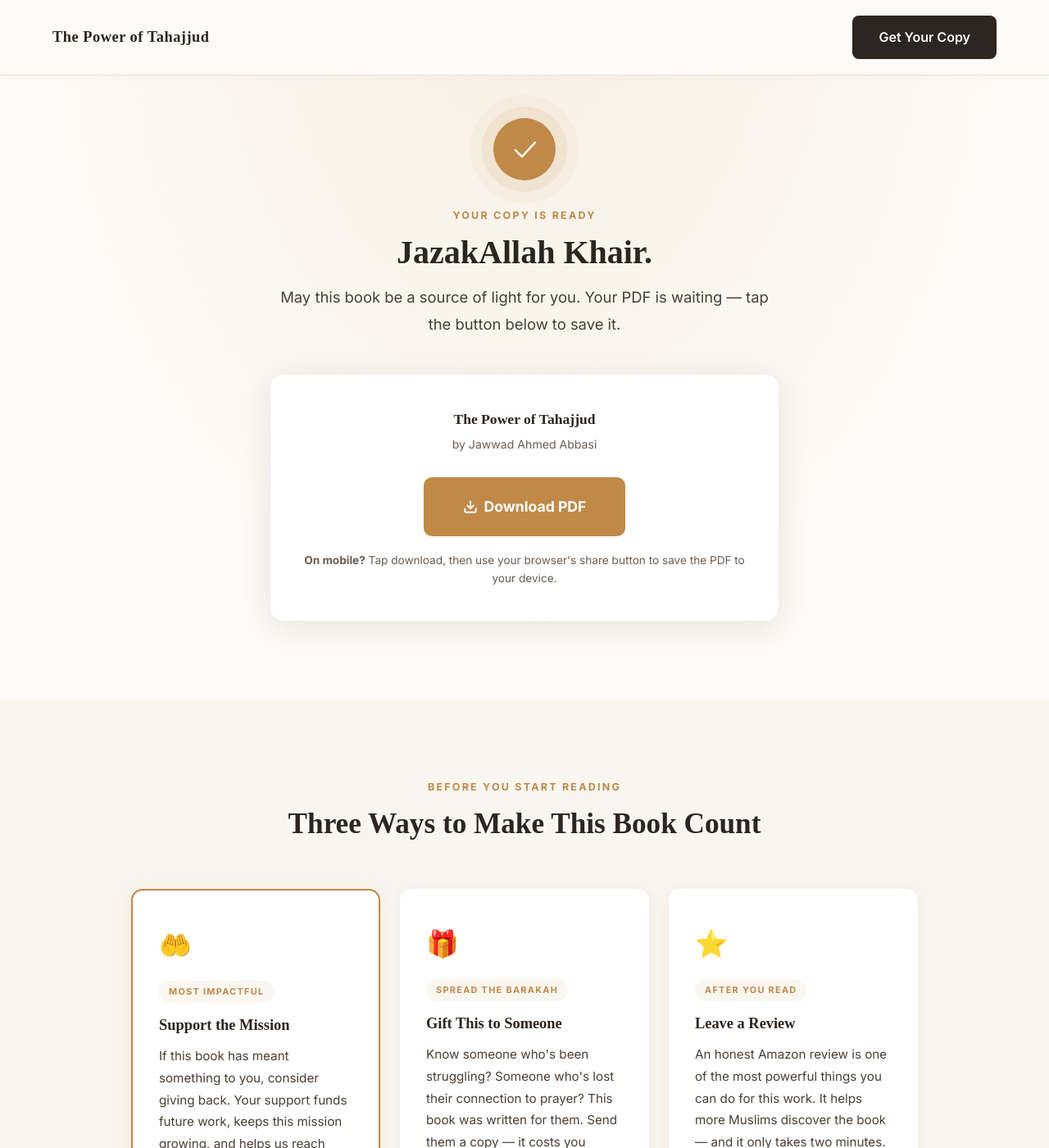
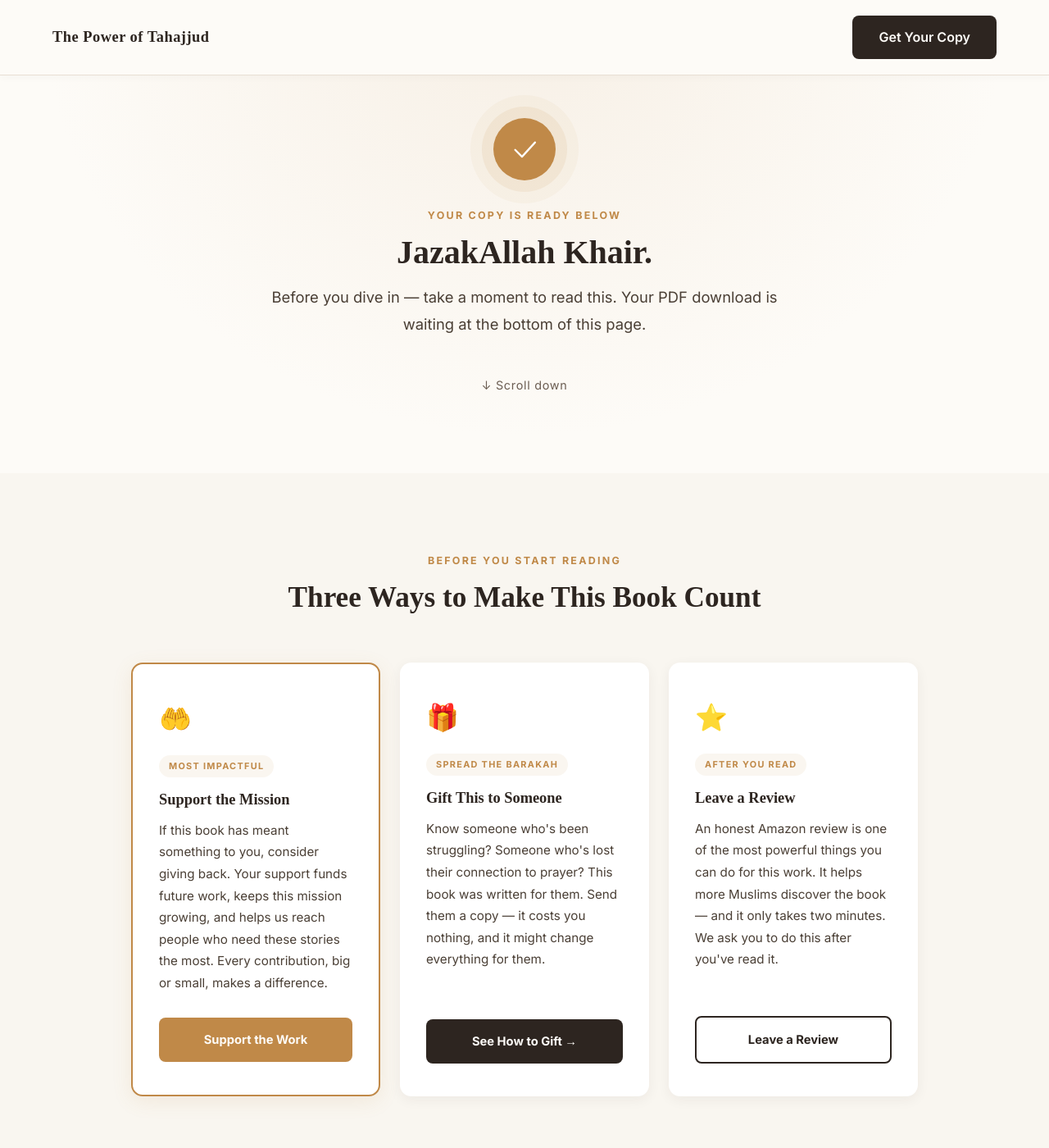
Before and after one commit to Omnitryx-Inc/tahajjud-fe-main, a Jekyll site: the page built from pages/download.html, in a window 1280 px wide and 1400 px high. Shown: the whole window at 82% size. Built offline with Jekyll 4.4.1, drawn with Linux system fonts in a browser that asks for light colours; some web fonts are replaced; some of the changed text lies outside the part shown.

Commit message:
adjustments-downlaod page

```diff
--- a/pages/download.html
+++ b/pages/download.html
@@ -375,17 +375,6 @@
     transform: translateY(-1px);
 }
 
-.gift-btn-outline {
-    background: transparent;
-    color: var(--text-dark);
-    border: 2px solid var(--beige-warm);
-}
-
-.gift-btn-outline:hover {
-    border-color: var(--text-dark);
-    transform: translateY(-1px);
-}
-
 @media (max-width: 620px) {
     .gift-options {
         grid-template-columns: 1fr;
@@ -462,6 +451,64 @@
     font-style: italic;
 }
 
+/* ── Scroll hint ── */
+.dl-scroll-hint {
+    margin-top: 2rem;
+    font-size: 0.9rem;
+    color: var(--text-light);
+    letter-spacing: 0.05em;
+    animation: bob 2s ease-in-out infinite;
+}
+
+@keyframes bob {
+    0%, 100% { transform: translateY(0); }
+    50%       { transform: translateY(5px); }
+}
+
+/* ── Bottom Download ── */
+.dl-final-section {
+    padding: 5rem 5%;
+    background: var(--cream-light);
+    text-align: center;
+}
+
+.dl-final-inner {
+    max-width: 520px;
+    margin: 0 auto;
+}
+
+.dl-final-label {
+    font-size: 0.78rem;
+    font-weight: 700;
+    letter-spacing: 0.18em;
+    text-transform: uppercase;
+    color: var(--gold-primary);
+    margin-bottom: 0.75rem;
+}
+
+.dl-final-title {
+    font-family: "Allrounder Monument Test", serif;
+    font-size: clamp(1.5rem, 4vw, 2.2rem);
+    color: var(--text-dark);
+    font-weight: 700;
+    line-height: 1.2;
+    margin-bottom: 0.6rem;
+}
+
+.dl-final-sub {
+    font-size: 0.95rem;
+    color: var(--text-medium);
+    line-height: 1.7;
+    margin-bottom: 2rem;
+}
+
+.dl-final-card {
+    background: var(--white);
+    border-radius: 16px;
+    padding: 2.5rem 2rem;
+    box-shadow: 0 8px 40px rgba(45, 37, 32, 0.1);
+}
+
 /* ── Closing Dua ── */
 .dua-section {
     padding: 5rem 5%;
@@ -497,25 +544,13 @@
             </svg>
         </div>
 
-        <p class="dl-eyebrow">Your copy is ready</p>
+        <p class="dl-eyebrow">Your copy is ready below</p>
         <h1 class="dl-title">JazakAllah Khair.</h1>
         <p class="dl-subtitle">
-            May this book be a source of light for you. Your PDF is waiting — tap the button below to save it.
+            Before you dive in — take a moment to read this.
+            Your PDF download is waiting at the bottom of this page.
         </p>
-
-        <div class="dl-card">
-            <p class="dl-book-name">The Power of Tahajjud</p>
-            <p class="dl-book-author">by Jawwad Ahmed Abbasi</p>
-
-            <a href="/assets/pdf/The_Power_of_Tahajjud.pdf" download class="dl-btn">
-                <svg viewBox="0 0 24 24"><path d="M21 15v4a2 2 0 0 1-2 2H5a2 2 0 0 1-2-2v-4"/><polyline points="7 10 12 15 17 10"/><line x1="12" y1="15" x2="12" y2="3"/></svg>
-                Download PDF
-            </a>
-
-            <p class="dl-mobile-tip">
-                <strong>On mobile?</strong> Tap download, then use your browser's share button to save the PDF to your device.
-            </p>
-        </div>
+        <p class="dl-scroll-hint">↓ Scroll down</p>
 
     </div>
 </section>
@@ -585,36 +620,18 @@
             <p class="gift-label">Gift a Copy</p>
             <h2 class="gift-title">The Best Sadaqah is One That Keeps Giving</h2>
             <p class="gift-subtitle">
-                Two ways to get this book into someone else's hands — choose what works for you.
+                Know someone who needs this? Buy them the paperback on Amazon — shipped straight to their door.
             </p>
         </div>
 
-        <div class="gift-options">
-
-            <!-- Gift: free copy -->
-            <div class="gift-option">
-                <h3 class="gift-option-title">Send Them a Free Copy</h3>
-                <p class="gift-option-desc">
-                    Share the free page with someone. They'll fill in their own email and receive
-                    their own copy — no cost to either of you. Perfect for friends and family
-                    anywhere in the world.
-                </p>
-                <div class="gift-btns">
-                    <a href="https://wa.me/?text=Assalamu%20Alaikum%21%20I%20just%20read%20this%20book%20about%20the%20power%20of%20Tahajjud%20and%20immediately%20thought%20of%20you.%20You%20can%20get%20a%20free%20copy%20here%3A%20https%3A%2F%2Fpoweroftahajjud.com%2Ffree%2F" target="_blank" class="gift-btn gift-btn-dark">
-                        Gift via WhatsApp
-                    </a>
-                    <a href="mailto:?subject=A%20Book%20I%20Think%20You%27ll%20Love&body=Assalamu%20Alaikum%21%0A%0AI%20just%20finished%20reading%20%22The%20Power%20of%20Tahajjud%22%20and%20it%20immediately%20made%20me%20think%20of%20you.%20You%20can%20get%20a%20free%20copy%20here%3A%0A%0Ahttps%3A%2F%2Fpoweroftahajjud.com%2Ffree%2F%0A%0AMay%20it%20benefit%20you%20as%20much%20as%20it%20did%20me." class="gift-btn gift-btn-outline">
-                        Gift via Email
-                    </a>
-                </div>
-            </div>
+        <div class="gift-options" style="grid-template-columns: 1fr; max-width: 480px; margin: 0 auto;">
 
             <!-- Gift: physical book -->
             <div class="gift-option">
                 <h3 class="gift-option-title">Buy Them the Physical Book</h3>
                 <p class="gift-option-desc">
-                    Want to give something tangible? Buy the paperback on Amazon and ship it directly
-                    to their address. A real book on their shelf — one they'll return to again and again.
+                    Buy the paperback on Amazon and ship it directly to their address.
+                    A real book on their shelf — one they'll return to again and again.
                 </p>
                 <div class="gift-btns">
                     <a href="https://www.amazon.ca/dp/B0GNJBL9R6" target="_blank" class="gift-btn gift-btn-dark">
@@ -642,9 +659,29 @@
         <a href="https://www.amazon.ca/dp/B0GNJBL9R6#customerReviews" target="_blank" class="review-btn">
             Leave a Review on Amazon
         </a>
-        <p class="review-amanah">
-            Also: please treat this PDF as an amanah — don't distribute it publicly. Share the free page instead.
-        </p>
+    </div>
+</section>
+
+<!-- Bottom Download -->
+<section class="dl-final-section">
+    <div class="dl-final-inner">
+        <p class="dl-final-label">Your copy</p>
+        <h2 class="dl-final-title">Here's Your PDF</h2>
+        <p class="dl-final-sub">May this book be a source of light for you. Your PDF is waiting — tap the button below to save it.</p>
+        <div class="dl-final-card">
+            <p class="dl-book-name">The Power of Tahajjud</p>
+            <p class="dl-book-author">by Jawwad Ahmed Abbasi</p>
+            <a href="/assets/pdf/The_Power_of_Tahajjud.pdf" download class="dl-btn" style="width: 100%; justify-content: center; box-sizing: border-box;">
+                <svg viewBox="0 0 24 24"><path d="M21 15v4a2 2 0 0 1-2 2H5a2 2 0 0 1-2-2v-4"/><polyline points="7 10 12 15 17 10"/><line x1="12" y1="15" x2="12" y2="3"/></svg>
+                Download PDF
+            </a>
+            <p class="dl-mobile-tip">
+                <strong>On mobile?</strong> Tap download, then use your browser's share button to save the PDF to your device.
+            </p>
+            <p class="review-amanah">
+                Please treat this PDF as an amanah — don't distribute it publicly.
+            </p>
+        </div>
     </div>
 </section>
 
```
Also changed, not shown: other parts of pages/download.html (+1 -1 lines).
